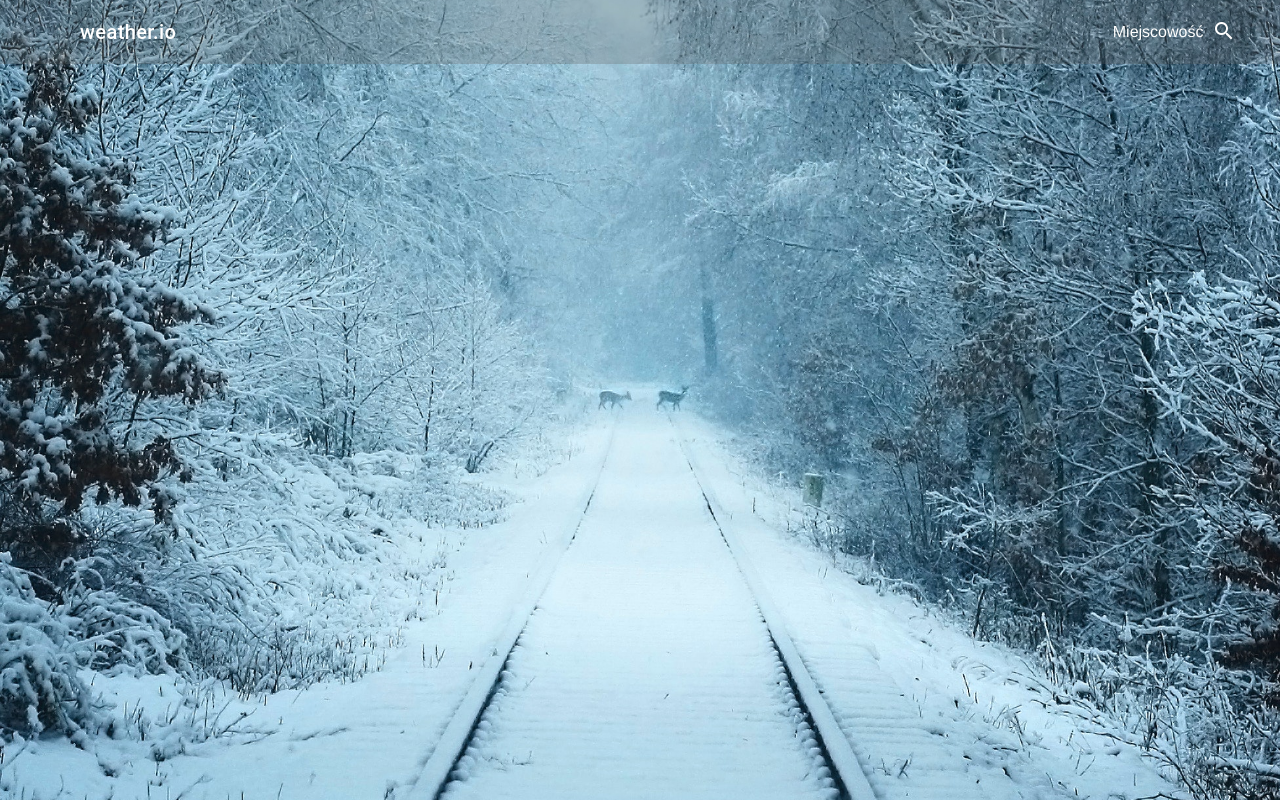
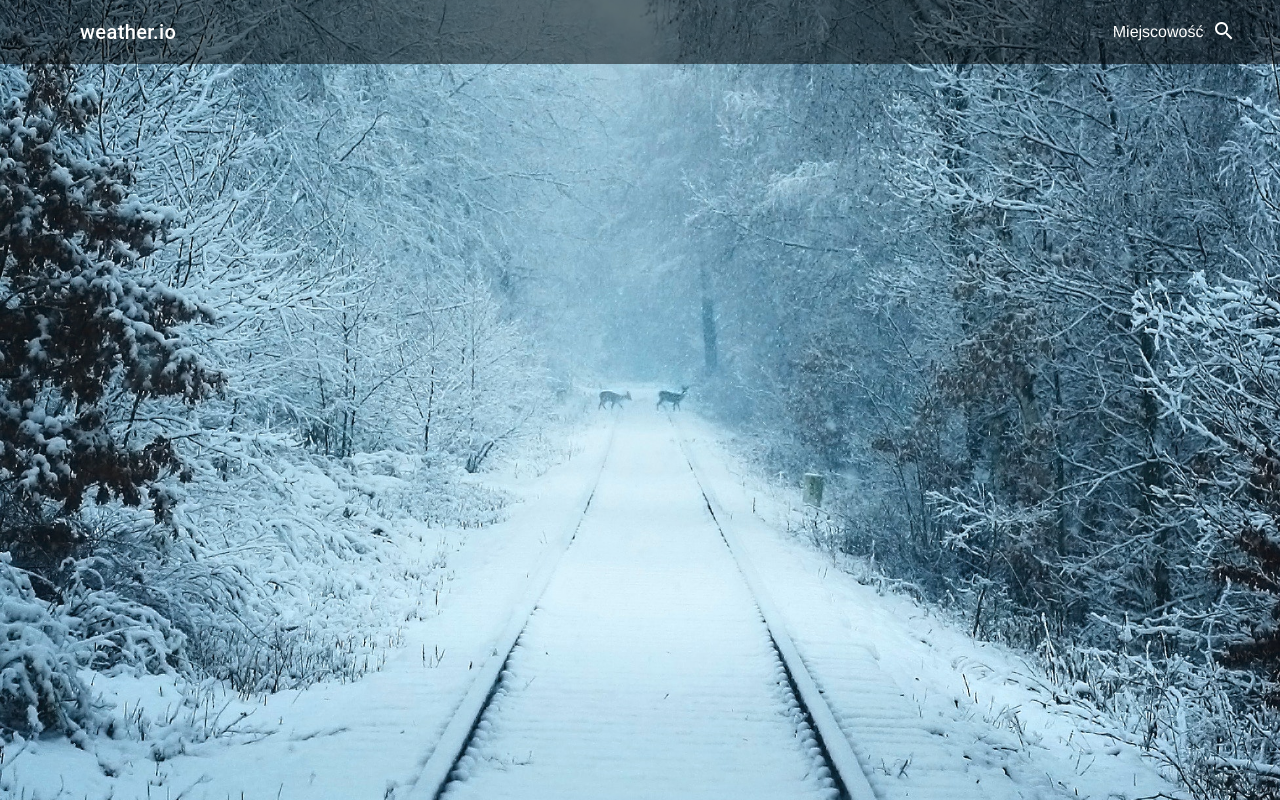
Before and after one commit to mateusz5564/pogodynka, a Django app: template pogoda/templates/pogoda/base.html in a window 1280 px wide. Run offline with Django 3.2, Linux system fonts and the light colour scheme; the template is opened without the code that fills it, so the values that code supplies are empty.

Commit message:
poprawa ścieżek do plików

```diff
--- a/pogoda/static/css/style.css
+++ b/pogoda/static/css/style.css
@@ -1,6 +1,5 @@
 body{
     background-color: #333;
-    text-align: center;
 }
 h1{
     color: black;
@@ -18,21 +17,20 @@ h1{
   /* This background is dark, so we set text to white. Use 87% black instead if
      your background is light. */
   color: white;
-  background-color: rgba(100, 100, 100, 0.3);
+  background-color: rgba(0, 0, 0 , 0.5);
 }
 
 a, a:visited, a:link, a:hover, a:hover
 {
     text-decoration: none;
-    color:white;
 }
 
-.xd {
-    color:white;
+.whitetitle{
+    color: White;
 }
 
 #container-map {
-    margin: 10px auto;
-    width: 90%;
+    margin: auto;
+    width: 100%;
     height: 800px;
 }
--- a/pogoda/templates/pogoda/base.html
+++ b/pogoda/templates/pogoda/base.html
@@ -18,10 +18,10 @@
 <body>
 <!-- content -->
 <div class="demo-layout-transparent mdl-layout mdl-js-layout">
-    <header class="mdl-layout__header mdl-layout__header--transparent mdl-layout__header--scroll">
+    <header class="mdl-layout__header mdl-layout__header--transparent mdl-layout--fixed-drawer">
         <div class="mdl-layout-icon"></div>
         <div class="mdl-layout__header-row">
-            <span class="mdl-layout__title"><a class="xd" href="{% url 'mapa' %}">weather.io</a></span>
+            <span class="mdl-layout__title"><a class="whitetitle" href="{% url 'mapa' %}">weather.io</a></span>
             <div class="mdl-layout-spacer"></div>
 
             <!-- Expandable Textfield -->
--- a/pogoda/views.py
+++ b/pogoda/views.py
@@ -22,7 +22,7 @@ def pogodamiasto(request):
         city = str(city).capitalize()
 
     try:
-        city_weather = requests.get('http://api.openweathermap.org/data/2.5/forecast?q=' + city + ',pl&appid=824a9043fdbd8f369532b5cb6320c78b').json()
+        city_weather = requests.get('http://api.openweathermap.org/data/2.5/forecast?q=' + city + '&appid=824a9043fdbd8f369532b5cb6320c78b').json()
 
         pogoda = []
 
```
Also changed, not shown: pogoda/static/leaflet/files/map.js (+5 -5 lines).
